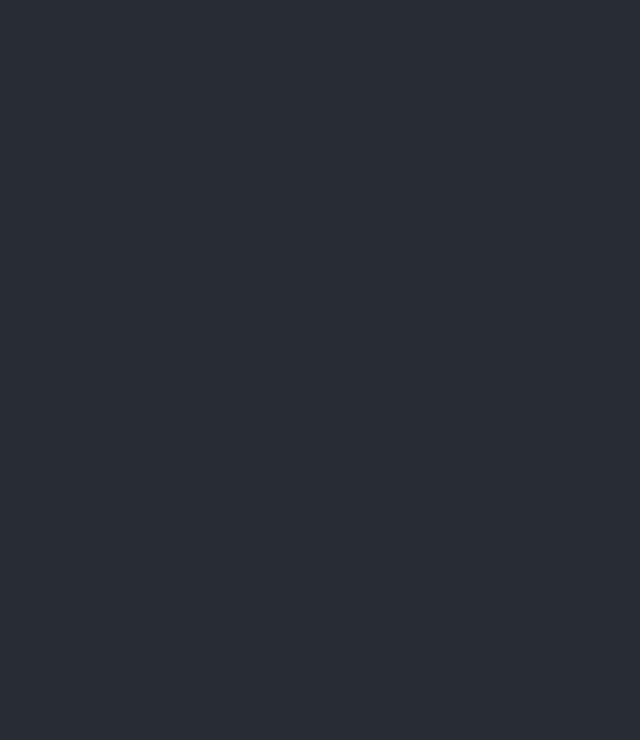
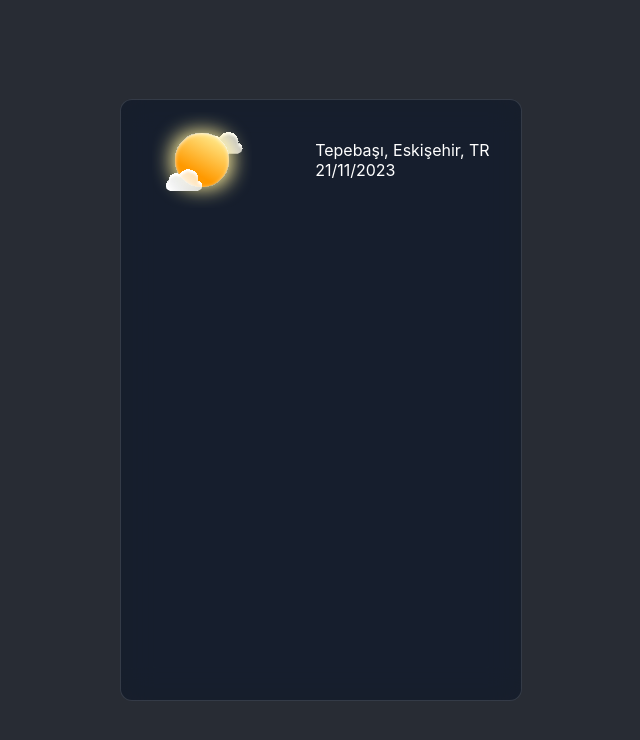
Before and after one commit to okantas/WeatherApp, a React (Create React App) app: page / in a window 1280 px wide. Shown: the top 740 px of the page, without its empty margins (319-959 px from the left). Built offline with nearby package versions, Linux system fonts and the light colour scheme.

Commit message:
cards first line is done

```diff
--- a/src/App.js
+++ b/src/App.js
@@ -1,10 +1,12 @@
-import logo from "./logo.svg";
 import "./App.css";
+import WeatherCard from "./components/WeatherCard/WeatherCard";
 
 function App() {
   return (
     <div className="App">
-      <header className="App-header"></header>
+      <header className="App-header">
+        <WeatherCard />
+      </header>
     </div>
   );
 }
--- /dev/null
+++ b/src/components/WeatherCard/WeatherCard.css
@@ -0,0 +1,21 @@
+.card {
+  width: 400px;
+  height: 600px;
+  backdrop-filter: blur(16px) saturate(180%);
+  -webkit-backdrop-filter: blur(16px) saturate(180%);
+  background-color: rgba(17, 25, 40, 0.69);
+  border-radius: 12px;
+  border: 1px solid rgba(255, 255, 255, 0.125);
+}
+.first-line {
+  display: flex;
+  height: 120px;
+  justify-content: space-around;
+  align-items: center;
+}
+.location-and-date {
+  text-align: left;
+}
+.sun-image {
+  width: 100px;
+}
--- /dev/null
+++ b/src/components/WeatherCard/WeatherCard.js
@@ -0,0 +1,20 @@
+import React, { Component } from "react";
+import SunSVG from "./sun.svg";
+import "./WeatherCard.css";
+export default class WeatherCard extends Component {
+  render() {
+    return (
+      <div className="card-container">
+        <div className="card">
+          <div className="first-line">
+            <img className="sun-image" src={SunSVG} alt="sun image" />
+            <div className="location-and-date">
+              <div className="location">Tepebaşı, Eskişehir, TR</div>
+              <div className="date">21/11/2023</div>
+            </div>
+          </div>
+        </div>
+      </div>
+    );
+  }
+}
```
Also changed, not shown: src/components/WeatherCard/sun.svg (added).
